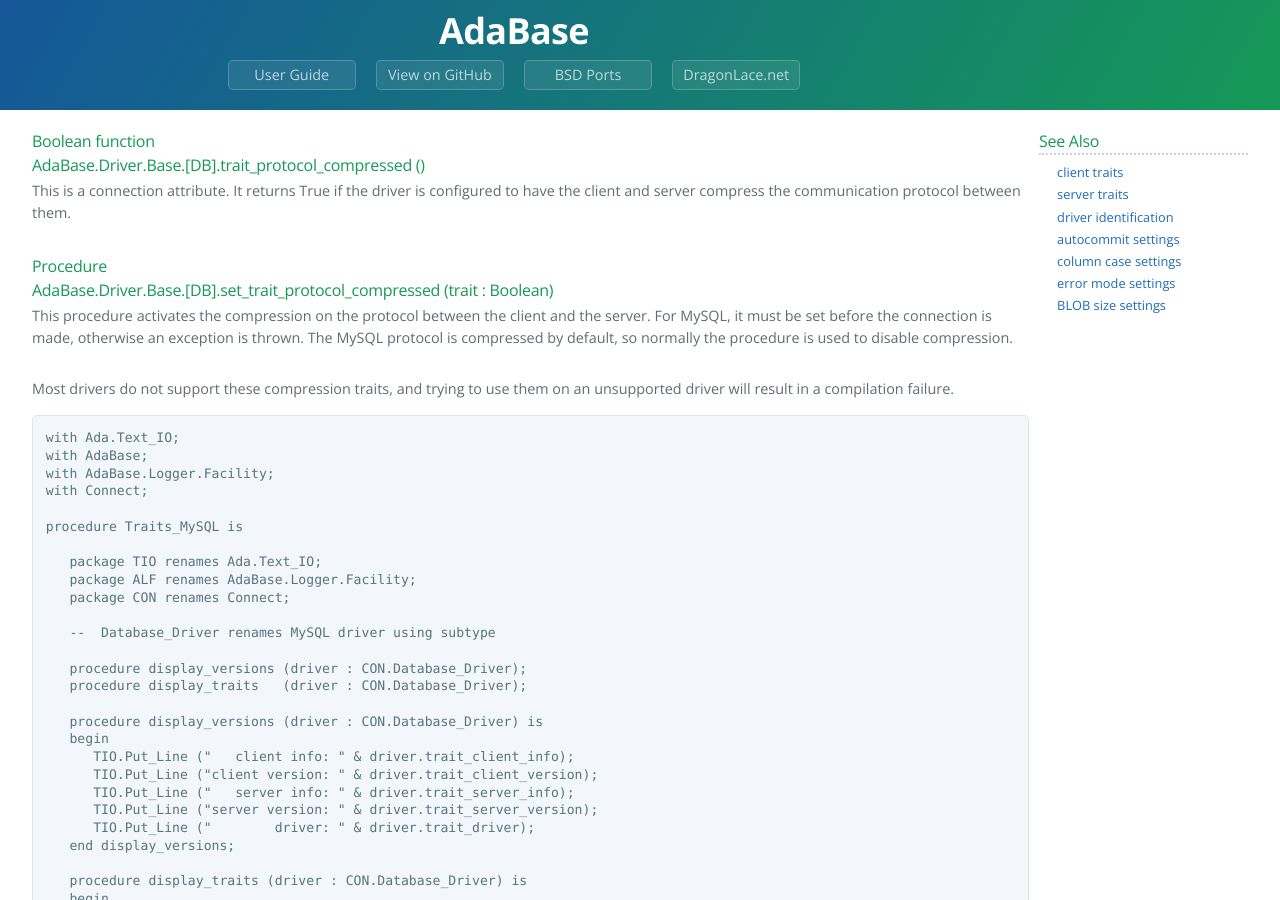
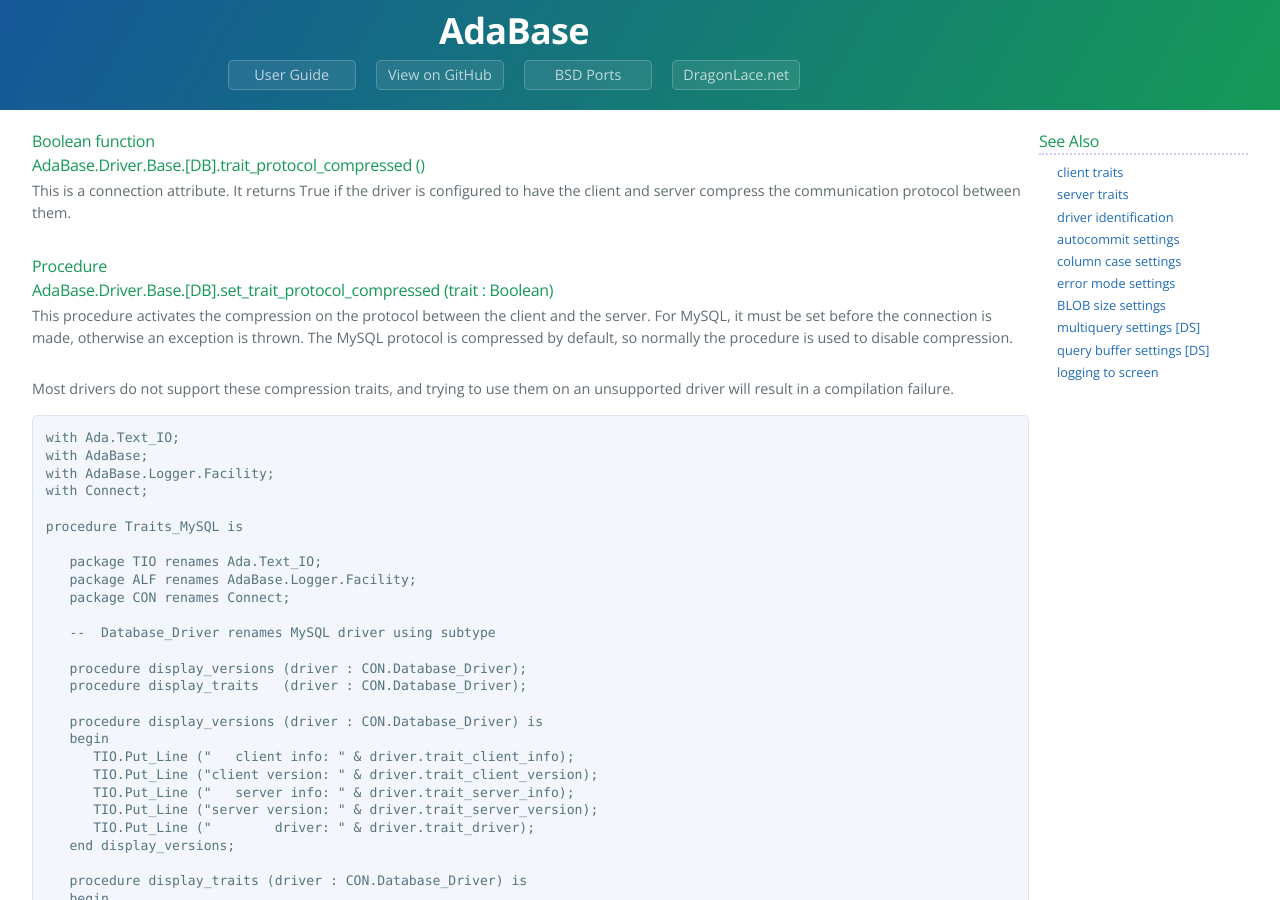
Before and after one commit to jrmarino/AdaBase, a Jekyll site: the page built from trait_compressed.md, in a window 1280 px wide and 900 px high. Built offline with Jekyll 4.4.1, drawn with Linux system fonts in a browser that asks for light colours.

```diff
--- a/_config.yml
+++ b/_config.yml
@@ -12,3 +12,7 @@
        trait_column_case: '<a href="column_case.html">column case settings</a>'
        trait_error_mode: '<a href="error_mode.html">error mode settings</a>'
        trait_blob_size: '<a href="max_blob_size.html">BLOB size settings</a>'
+       trait_compressed: '<a href="trait_compressed.html">compression settings [DS]</a>'
+       trait_multiquery: '<a href="trait_multiquery.html">multiquery settings [DS]</a>'
+       trait_buffers: '<a href="trait_buffers.html">query buffer settings [DS]</a>'
+       screen_logger: '<a href="screen_logger.html">logging to screen</a>'
```
